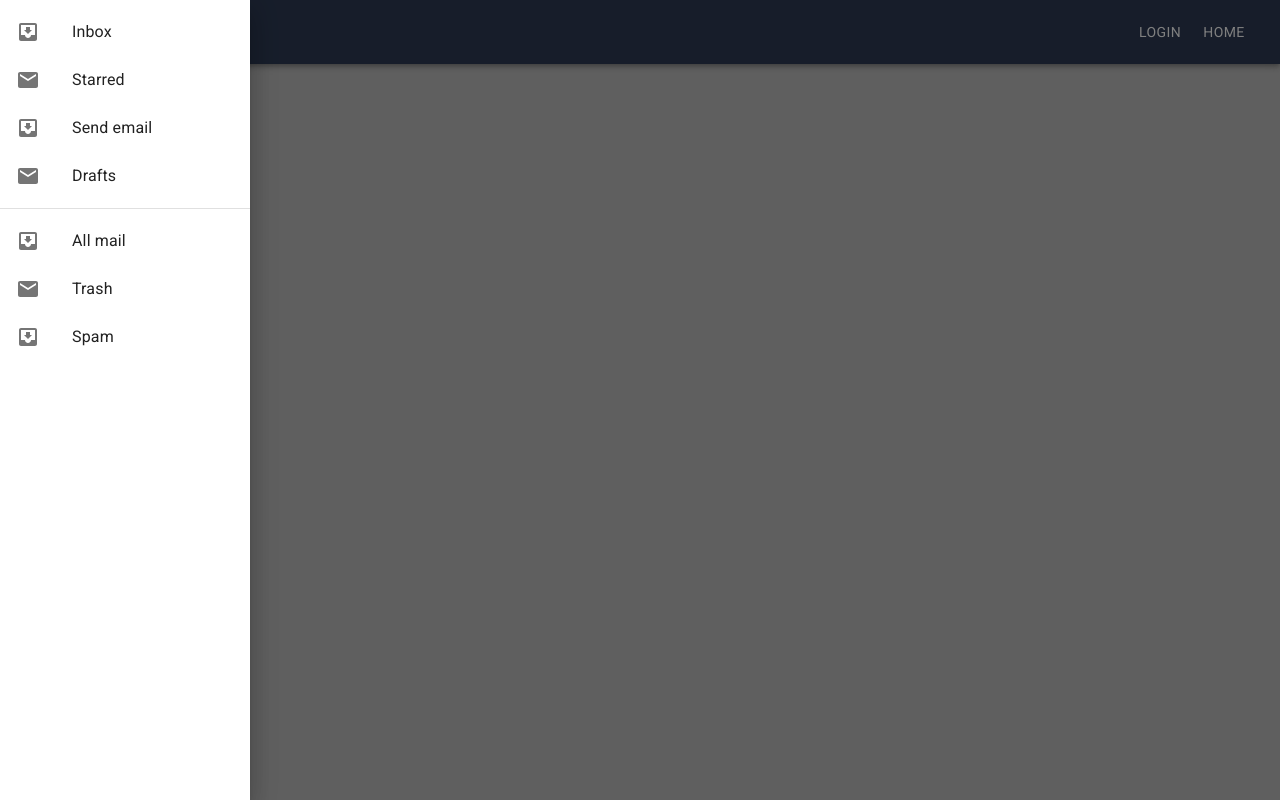
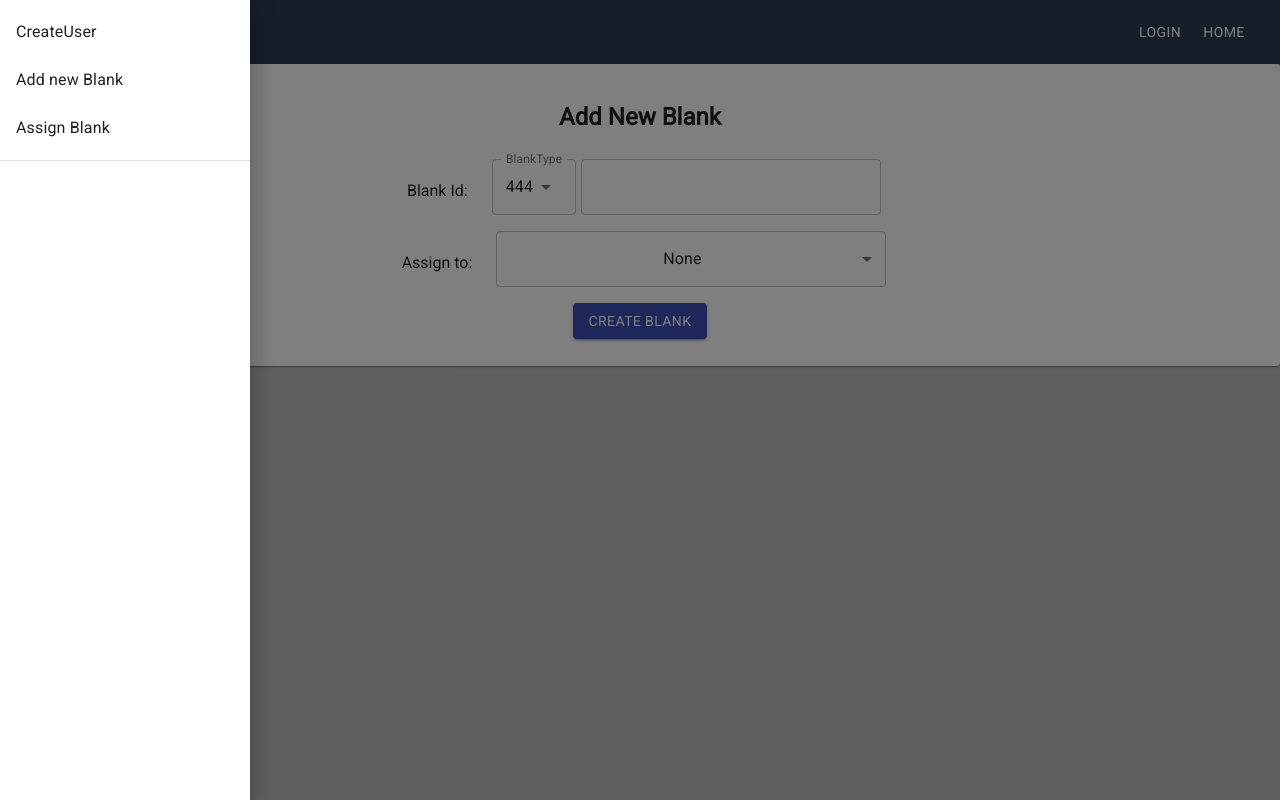
Before and after one commit to SohagCity/TeamProjectFrontEnd, a React (Create React App) app: page /createBlank in a window 1280 px wide. Both pictures are taken after a click on the button "menu". Built offline with nearby package versions, Linux system fonts and the light colour scheme.

Commit message:
CreateUser + CreatBlank + AssignBlank + Drawer

```diff
--- a/package.json
+++ b/package.json
@@ -11,6 +11,7 @@
     "@testing-library/jest-dom": "^5.0.2",
     "@testing-library/react": "^9.3.2",
     "@testing-library/user-event": "^8.0.4",
+    "bootstrap": "^4.4.1",
     "node-sass": "^4.13.1",
     "react": "^16.12.0",
     "react-credit-cards": "^0.8.0",
--- a/src/App.js
+++ b/src/App.js
@@ -6,6 +6,8 @@ import Login from "./pages/Login";
 import Home from "./pages/Home";
 import PaymentTest from "./pages/PaymentTest";
 import CreateUser from "./pages/CreateUser";
+import CreateBlank from "./pages/CreateBlank";
+import AssignBlank from "./pages/AssignBlank";
 
 function App() {
   return (
@@ -17,6 +19,8 @@ function App() {
           <Route exact path="/login" component={Login} />
           <Route exact path="/payment" component={PaymentTest} />
           <Route exact path="/createUser" component={CreateUser} />
+          <Route exact path="/createBlank" component={CreateBlank} />
+          <Route exact path="/assignBlank" component={AssignBlank} />
         </Switch>
       </div>
     </Router>
--- a/src/components/NavBar.js
+++ b/src/components/NavBar.js
@@ -11,10 +11,7 @@ import Drawer from "@material-ui/core/Drawer";
 import List from "@material-ui/core/List";
 import Divider from "@material-ui/core/Divider";
 import ListItem from "@material-ui/core/ListItem";
-import ListItemIcon from "@material-ui/core/ListItemIcon";
 import ListItemText from "@material-ui/core/ListItemText";
-import InboxIcon from "@material-ui/icons/MoveToInbox";
-import MailIcon from "@material-ui/icons/Mail";
 
 const useStyles = makeStyles(theme => ({
   root: {
@@ -33,6 +30,7 @@ const useStyles = makeStyles(theme => ({
 
 export default function NavBar() {
   const classes = useStyles();
+
   const [state, setState] = React.useState({
     open: false
   });
@@ -56,26 +54,17 @@ export default function NavBar() {
       onKeyDown={toggleDrawer(false)}
     >
       <List>
-        {["Inbox", "Starred", "Send email", "Drafts"].map((text, index) => (
-          <ListItem button key={text}>
-            <ListItemIcon>
-              {index % 2 === 0 ? <InboxIcon /> : <MailIcon />}
-            </ListItemIcon>
-            <ListItemText primary={text} />
-          </ListItem>
-        ))}
+        <ListItem button component="a" href="/createUser" key={"createUser"}>
+          <ListItemText primary={"CreateUser"} />
+        </ListItem>
+        <ListItem button component="a" href="/createBlank" key={"createBlank"}>
+          <ListItemText primary={"Add new Blank"} />
+        </ListItem>
+        <ListItem button component="a" href="/assignBlank" key={"assignBlank"}>
+          <ListItemText primary={"Assign Blank"} />
+        </ListItem>
       </List>
       <Divider />
-      <List>
-        {["All mail", "Trash", "Spam"].map((text, index) => (
-          <ListItem button key={text}>
-            <ListItemIcon>
-              {index % 2 === 0 ? <InboxIcon /> : <MailIcon />}
-            </ListItemIcon>
-            <ListItemText primary={text} />
-          </ListItem>
-        ))}
-      </List>
     </div>
   );
 
--- /dev/null
+++ b/src/pages/AssignBlank.js
@@ -0,0 +1,131 @@
+import React, { Component } from "react";
+import "../App.scss";
+import Paper from "@material-ui/core/Paper";
+import MenuItem from "@material-ui/core/MenuItem";
+import Button from "@material-ui/core/Button";
+import Select from "@material-ui/core/Select";
+import { withStyles } from "@material-ui/core/styles";
+import FormControl from "@material-ui/core/FormControl";
+import { Box } from "@material-ui/core";
+
+const useStyles = theme => ({
+  root: {
+    "& .MuiTextField-root": {
+      margin: theme.spacing(1),
+      width: 300
+    }
+  },
+  label: {
+    margin: theme.spacing(2),
+    position: "relative",
+    top: 30
+  },
+  formControl: {
+    margin: theme.spacing(1),
+    width: 250
+  },
+  button: {
+    margin: theme.spacing(2),
+    width: 390
+  }
+});
+
+class AssignBlank extends Component {
+  state = {
+    blanks: ["44400000000", "4441111111"], //TODO: get from database
+    blank: "44400000000",
+    advisors: ["Advisor1", "Advisor2", "Advisor3"], //TODO: get from database
+    advisor: "Advisor1"
+  };
+
+  onChangeAdvisor = e => {
+    this.setState({
+      advisor: e.target.value
+    });
+  };
+  onChangeBlank = e => {
+    this.setState({
+      blank: e.target.value
+    });
+  };
+
+  onSubmit = e => {
+    e.preventDefault();
+
+    const assignedBlank = {
+      blank: this.state.blank,
+      advisor: this.state.advisor
+    };
+    console.log(assignedBlank);
+    window.location = "/AssignBlank"; //TODO
+  };
+
+  render() {
+    const { classes } = this.props;
+    return (
+      <div className={classes.root}>
+        <Paper elevation={1}>
+          <br />
+          <h2>Assign Blank</h2>
+          <form
+            noValidate
+            autoComplete="off"
+            className="InputForm"
+            onSubmit={this.onSubmit}
+          >
+            <div>
+              <label className={classes.label}>Blank:</label>
+              <FormControl variant="outlined" className={classes.formControl}>
+                <Select
+                  id="BlankSelect"
+                  value={this.state.blank}
+                  onChange={this.onChangeBlank}
+                >
+                  {this.state.blanks.map(function(blank) {
+                    return (
+                      <MenuItem key={blank} value={blank}>
+                        {blank}
+                      </MenuItem>
+                    );
+                  })}
+                </Select>
+              </FormControl>
+            </div>
+
+            <div>
+              <label className={classes.label}>Assign to:</label>
+              <FormControl variant="outlined" className={classes.formControl}>
+                <Select
+                  id="AdvisorSelect"
+                  value={this.state.advisor}
+                  onChange={this.onChangeAdvisor}
+                >
+                  {this.state.advisors.map(function(advisor) {
+                    return (
+                      <MenuItem key={advisor} value={advisor}>
+                        {advisor}
+                      </MenuItem>
+                    );
+                  })}
+                </Select>
+              </FormControl>
+            </div>
+            <Box m={1}>
+              <Button
+                variant="contained"
+                type="submit"
+                color="primary"
+                className="btn btn-primary"
+              >
+                Assign Blank
+              </Button>
+            </Box>
+            <br />
+          </form>
+        </Paper>
+      </div>
+    );
+  }
+}
+
+export default withStyles(useStyles, { withTheme: true })(AssignBlank);
--- /dev/null
+++ b/src/pages/CreateBlank.js
@@ -0,0 +1,158 @@
+import React, { Component } from "react";
+import "../App.scss";
+import Paper from "@material-ui/core/Paper";
+import TextField from "@material-ui/core/TextField";
+import MenuItem from "@material-ui/core/MenuItem";
+import Button from "@material-ui/core/Button";
+import Select from "@material-ui/core/Select";
+import { withStyles } from "@material-ui/core/styles";
+import InputLabel from "@material-ui/core/InputLabel";
+import FormControl from "@material-ui/core/FormControl";
+import { Box } from "@material-ui/core";
+
+const useStyles = theme => ({
+  root: {
+    "& .MuiTextField-root": {
+      margin: theme.spacing(1),
+      width: 300
+    }
+  },
+  label: {
+    margin: theme.spacing(2),
+    position: "relative",
+    top: 30
+  },
+  formControl: {
+    margin: theme.spacing(1)
+  },
+  advisor: {
+    margin: theme.spacing(1),
+    width: 390
+  },
+  button: {
+    margin: theme.spacing(2),
+    width: 390
+  }
+});
+
+class CreateBlank extends Component {
+  state = {
+    id: "",
+    blankId: "",
+    blankTypes: ["444", "440", "420", "201", "101", "151", "152"],
+    blankType: "444",
+    advisors: ["None", "Advisor1", "Advisor2", "Advisor3"], //TODO: get from database
+    advisor: "None"
+  };
+
+  onChangeBlankId = e => {
+    this.setState({
+      blankId: e.target.value,
+      id: this.state.blankType + this.state.blankId
+    });
+  };
+  onChangeAdvisor = e => {
+    this.setState({
+      advisor: e.target.value
+    });
+  };
+  onChangeBlankType = e => {
+    this.setState({
+      blankType: e.target.value,
+      id: this.state.blankType + this.state.blankId
+    });
+  };
+
+  onSubmit = e => {
+    e.preventDefault();
+    let advisor = this.state.advisor === "None" ? "" : this.state.advisor;
+
+    const blank = {
+      id: this.state.id,
+      advisor: advisor
+    };
+    console.log(blank);
+    window.location = "/CreateBlank"; //TODO
+  };
+
+  render() {
+    const { classes } = this.props;
+    return (
+      <div className={classes.root}>
+        <Paper elevation={1}>
+          <br />
+          <h2>Add New Blank</h2>
+          <form
+            noValidate
+            autoComplete="off"
+            className="InputForm"
+            onSubmit={this.onSubmit}
+          >
+            <div>
+              <label className={classes.label}>Blank Id:</label>
+              <FormControl variant="outlined" className={classes.formControl}>
+                <InputLabel>BlankType</InputLabel>
+                <Select
+                  label="BlankType"
+                  id="BlankTypeSelect"
+                  value={this.state.blankType}
+                  onChange={this.onChangeBlankType}
+                >
+                  {this.state.blankTypes.map(function(blankType) {
+                    return (
+                      <MenuItem key={blankType} value={blankType}>
+                        {blankType}
+                      </MenuItem>
+                    );
+                  })}
+                </Select>
+              </FormControl>
+              <TextField
+                required
+                onInput={e => {
+                  e.target.value = e.target.value.replace(/[^0-9]/g, "");
+                }}
+                inputProps={{ minLength: 11, maxLength: 11 }} //TODO: find right size
+                id="outlined"
+                defaultValue=""
+                variant="outlined"
+                onChange={this.onChangeBlankId}
+              />
+            </div>
+            <div>
+              <label className={classes.label}>Assign to:</label>
+              <FormControl variant="outlined" className={classes.advisor}>
+                <Select
+                  id="AdvisorSelect"
+                  value={this.state.advisor}
+                  onChange={this.onChangeAdvisor}
+                >
+                  {this.state.advisors.map(function(advisor) {
+                    return (
+                      <MenuItem key={advisor} value={advisor}>
+                        {advisor}
+                      </MenuItem>
+                    );
+                  })}
+                </Select>
+              </FormControl>
+            </div>
+            <Box m={1}>
+              <Button
+                variant="contained"
+                type="submit"
+                color="primary"
+                className="btn btn-primary"
+              >
+                Create Blank
+              </Button>
+            </Box>
+            <br />
+          </form>
+        </Paper>
+      </div>
+    );
+  }
+}
+
+export default withStyles(useStyles, { withTheme: true })(CreateBlank);
--- a/src/pages/CreateUser.js
+++ b/src/pages/CreateUser.js
@@ -8,13 +8,13 @@ import Select from "@material-ui/core/Select";
 import { withStyles } from "@material-ui/core/styles";
 import InputLabel from "@material-ui/core/InputLabel";
 import FormControl from "@material-ui/core/FormControl";
+import { Box } from "@material-ui/core";
 
 const useStyles = theme => ({
   root: {
     "& .MuiTextField-root": {
-      margin: theme.spacing(2),
-      width: 300,
-      marginTop: theme.spacing(3)
+      margin: theme.spacing(1),
+      width: 300
     }
   },
   formControl: {
@@ -62,6 +62,7 @@ class CreateUser extends Component {
       role: this.state.role
     };
     console.log(user);
+    window.location = "/CreateUser"; //TODO
   };
 
   render() {
@@ -128,13 +129,17 @@ class CreateUser extends Component {
                   onChange={this.onChangePassword}
                 />
               </div>
+              <Box m={1}>
                 <Button
+                  variant="contained"
                   type="submit"
-                variant="outlined"
+                  color="primary"
                   className="btn btn-primary"
                 >
                   Create User
                 </Button>
+              </Box>
+              <br />
             </form>
           </Paper>
         </div>
```
Also changed, not shown: src/components/Drawer.js (deleted, +0 -14 lines), 1 other file (tests, documents, lock files or other folders). Lines whose indentation alone changed are shown as unchanged.
